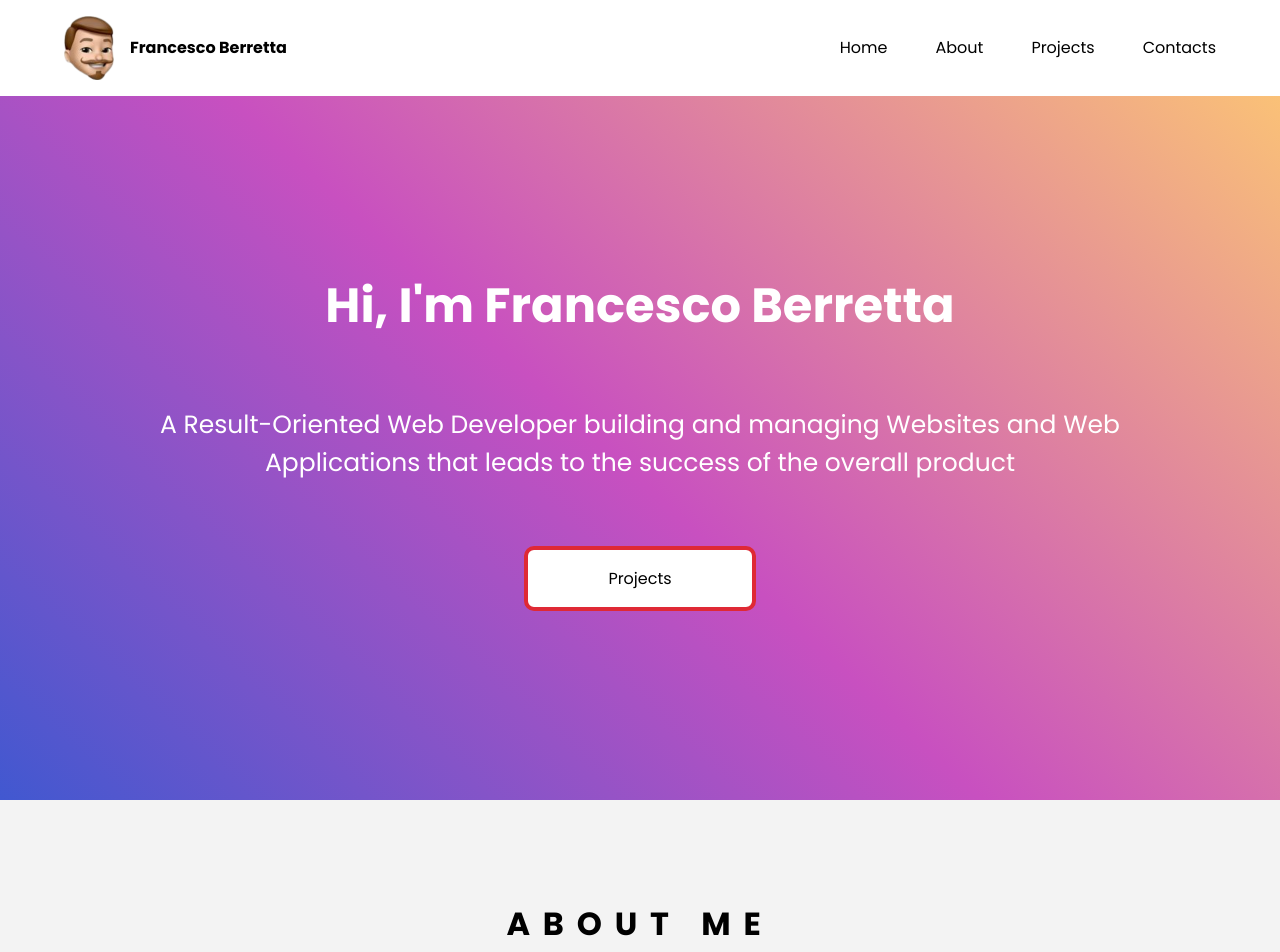
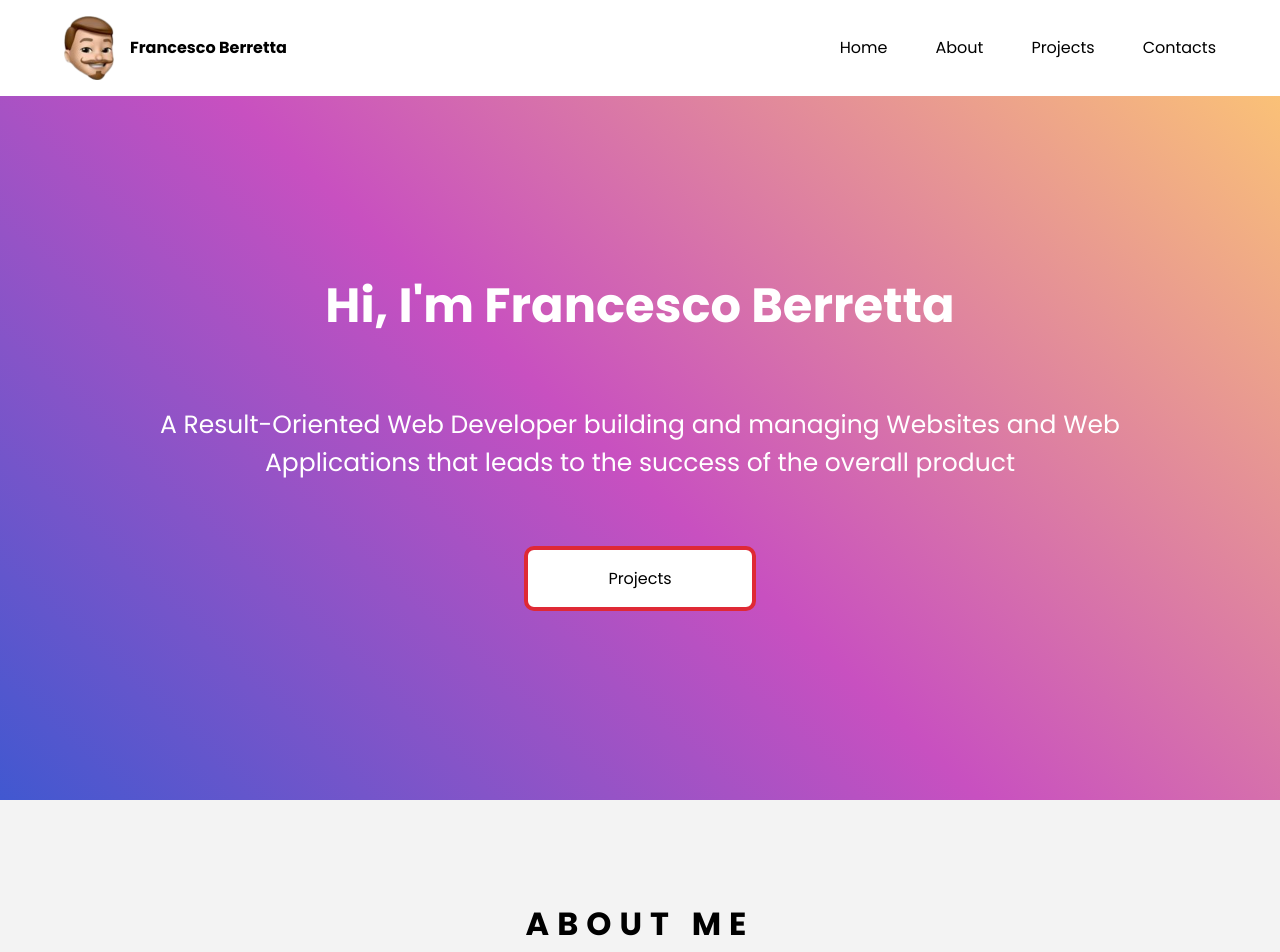
Before and after one commit to fraberret/vite-boolfolio, a Vue app: page / in a window 1280 px wide. Shown: the top 952 px of the page. Built offline with nearby package versions, Linux system fonts and the light colour scheme.

Commit message:
add comments

```diff
--- a/src/components/AppContacts.vue
+++ b/src/components/AppContacts.vue
@@ -5,60 +5,71 @@ export default {
 </script>
 
 <template>
-   <div class="contacts">
-    <div class="container">
-        <div class="projects_title">
+
+    <!-- Contacts Section -->
+    <div class="contacts">
+        <div class="container">
+
+            <!-- Contacts Title -->
+            <div class="projects_title">
                 <h1 class="section_heading">CONTACTS</h1>
                 <div class="underline"></div>
                 <p>Here you will find my contacts and socials</p>
             </div>
 
+            <!-- Contacts White Container -->
             <div class="contacts_container">
                 <div class="container">
+
+                    <!-- Contacts Button -->
                     <div class="button">
                         <a>Send Me an Email</a>
                     </div>
 
                     <p>Or</p>
+
+                    <!-- Contacts Links -->
                     <div class="socials">
-                    <a href="https://github.com/fraberret" target="_blank" rel="noopener noreferrer" > <i class="fa-brands fa-github" aria-hidden="true"></i> GitHub</a>
-                    <a href="" target="_blank" rel="noopener noreferrer" ><i class="fa-brands fa-linkedin" aria-hidden="true"></i> Linkedin</a>
-                    <a href="" target="_blank" rel="noopener noreferrer" ><i class="fa-brands fa-instagram" aria-hidden="true"></i> Instagram</a>
+                        <a href="https://github.com/fraberret" target="_blank" rel="noopener noreferrer"> <i
+                                class="fa-brands fa-github" aria-hidden="true"></i> GitHub</a>
+                        <a href="" target="_blank" rel="noopener noreferrer"><i class="fa-brands fa-linkedin"
+                                aria-hidden="true"></i> Linkedin</a>
+                        <a href="" target="_blank" rel="noopener noreferrer"><i class="fa-brands fa-instagram"
+                                aria-hidden="true"></i> Instagram</a>
                     </div>
                 </div>
             </div>
+        </div>
     </div>
-   </div>
 </template>
 
 
 
 <style>
-
-.contacts{
+.contacts {
     background-image: linear-gradient(225deg, #4158D0 0%, #C850C0 46%, #FFCC70 100%);
-    color:white;
+    color: white;
     padding: 71px 0;
     background-color: #f3f3f3;
 
 }
 
-.contacts_container{
+.contacts_container {
     padding: 2rem 0;
     text-align: center;
-color: black;
-    background-color:white;
-    border-radius:30px;
+    color: black;
+    background-color: white;
+    border-radius: 30px;
     box-shadow: 0px 0px 5px 5px rgba(0, 0, 0, 0.1);
 
-    & p{
+    & p {
         padding: 2rem 0;
     }
 
 
 }
 
-.socials{
+.socials {
 
     margin: auto;
     text-align: center;
--- a/src/components/AppHeader.vue
+++ b/src/components/AppHeader.vue
@@ -27,16 +27,9 @@ export default {
         }
     },
     methods: {
-      /*   setActiveRoute(route) {
-            this.activeRoute = route;
-        },
-        isActive(route) {
-            return this.$route.name === route || this.activeRoute === route;
-        }, */
-
         toggleMenu() {
-      this.isMenuOpen = !this.isMenuOpen;
-    }
+            this.isMenuOpen = !this.isMenuOpen;
+        }
     }
 
 }
@@ -45,7 +38,7 @@ export default {
 <template>
     <header>
 
-        <!-- Menu section-->
+        <!-- Header section-->
         <div class="main_menu d-flex justify-between align-center">
 
             <!-- Logo -->
@@ -54,30 +47,29 @@ export default {
                 <strong class="align-center">Francesco Berretta</strong>
             </div>
 
-            <!-- Menu voices -->
-             <div class="up-menu">
+            <!-- Menu Section -->
+            <ul class="up-menu">
 
-                <div v-for="item in menu" class="menu_voice">
-                    <a :href="'#'+ item.route">{{ item.text }}</a>
-                </div>
+                <!-- Menu voices -->
+                <li v-for="item in menu" class="menu_voice">
+                    <a :href="'#' + item.route">{{ item.text }}</a>
+                </li>
 
+                <!-- Mobile Menu Buttons -->
                 <div @click="toggleMenu" class="open_menu">
                     <i v-if="!isMenuOpen" class="fa fa-bars" aria-hidden="true"></i>
                     <i v-else class="fa fa-close" aria-hidden="true"></i>
                 </div>
-            </div>
+            </ul>
         </div>
 
+        <!-- Mobile Menu -->
         <div class="sm_menu_section" :class="{ 'menu-open': isMenuOpen, 'menu-closed': !isMenuOpen }">
             <ul>
                 <li v-for="item in menu" class="sm_menu_voice">
-                   <a :href="'#'+ item.route">{{ item.text }}</a>
+                    <a :href="'#' + item.route">{{ item.text }}</a>
                 </li>
             </ul>
-
-
         </div>
-
     </header>
-
 </template>
--- a/src/components/AppProjects.vue
+++ b/src/components/AppProjects.vue
@@ -15,43 +15,40 @@ export default {
 
 <template>
 
+    <!-- Projects Section -->
     <div class="projects">
         <div class="container_m">
+
+            <!-- Projects title -->
             <div class="projects_title">
                 <h1 class="section_heading">PROJECTS</h1>
                 <div class="underline"></div>
                 <p>Here you will find some of the personal projects that I create</p>
             </div>
 
+            <!-- Projects -->
             <div v-for="project in projects" class="container_project">
-                <div  class="row">
+                <div class="row">
+
+                    <!-- Projects Image -->
                     <div class="col_12 col_m_6">
                         <img :src='project.image' :alt="project.name + ' screenshot'">
                     </div>
 
+                    <!-- Projects Info -->
                     <div class="col_12 col_m_6">
                         <div class="project_info">
                             <h3>{{ project.name }}</h3>
-
                             <p>{{ project.description }}</p>
 
-
-
-
+                            <!-- Projects Link Button -->
                             <div class="button">
                                 <a :href='project.link' target="_blank" rel="noopener noreferrer">GitHub</a>
                             </div>
-
                         </div>
-
                     </div>
-
                 </div>
-
             </div>
-
-
-
         </div>
     </div>
 </template>
--- a/src/style.css
+++ b/src/style.css
@@ -3,6 +3,7 @@
     --primary: #DF2935;
     --darker: #0F0A0A;
     --dark: #cac6c6;
+    --gradient: linear-gradient(43deg, #4158D0 0%, #C850C0 46%, #FFCC70 100%);
 }
 
 
@@ -63,7 +64,7 @@ img {
 
 
 .section_heading{
-    letter-spacing: 0.8rem;
+    letter-spacing: 0.3rem;
 }
 
 
@@ -243,7 +244,7 @@ main {
         height: 100vh;
 
         background-color: #4158D0;
-        background-image: linear-gradient(43deg, #4158D0 0%, #C850C0 46%, #FFCC70 100%);
+        background-image: var(--gradient);
         color: white;
 
 
@@ -306,6 +307,10 @@ main {
 
 
 @media (min-width: 650px) {
+
+    .section_heading{
+        letter-spacing: 0.5rem !important;
+    }
 
     .open_menu {
         display: none !important;
```
Also changed, not shown: src/components/AppAbout.vue (+8 -15 lines), src/components/AppFooter.vue (+8 -2 lines), src/components/AppSkills.vue (+3 -5 lines), src/views/AppHome.vue (+4 -6 lines).
